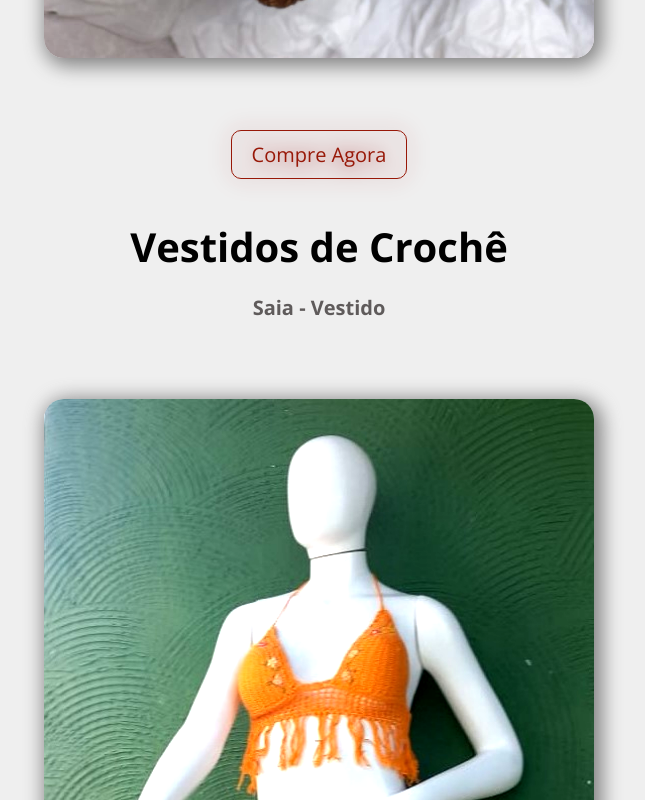
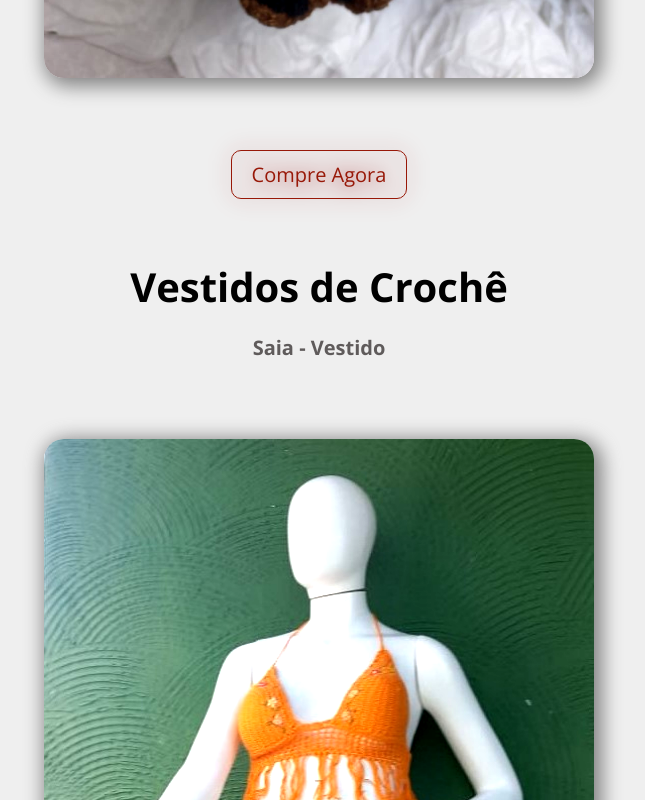
Before and after one commit to Rn77M/MVM, a JavaScript app: page /croche in a window 1280 px wide. Shown: the part 1920-2720 px from the top of the page, without its empty margins (321-966 px from the left). Built offline with nearby package versions, Linux system fonts and the light colour scheme; the HTML template or start-up script is replaced by a standard one.

Commit message:
Update LinkButton.module.css

```diff
--- a/src/components/layout/LinkButton.module.css
+++ b/src/components/layout/LinkButton.module.css
@@ -10,7 +10,7 @@
     user-select: none;
     border: 1px solid #8a1607;
     border-radius: 10px;
-    margin-bottom: 2em;
+    margin-bottom: 3em;
     font-size: 20px;
     cursor: pointer;
     filter: drop-shadow(0 0 10px #850404) brightness(1.1);
```
